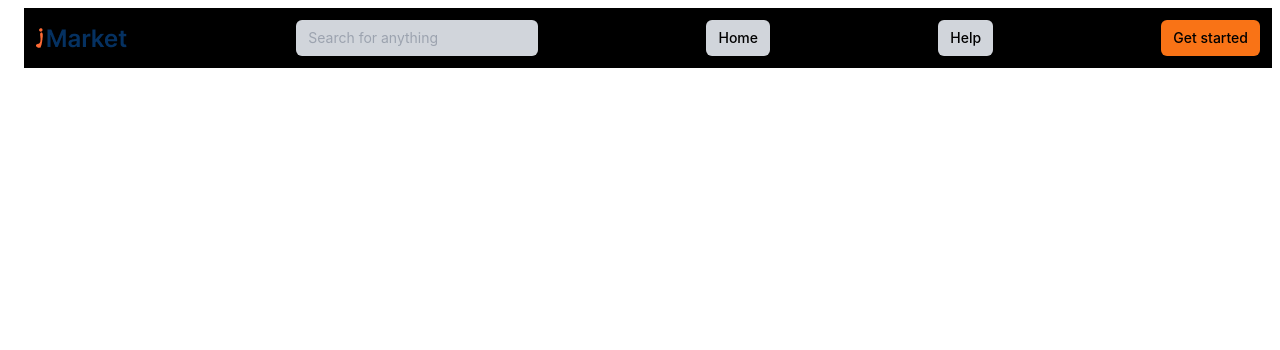
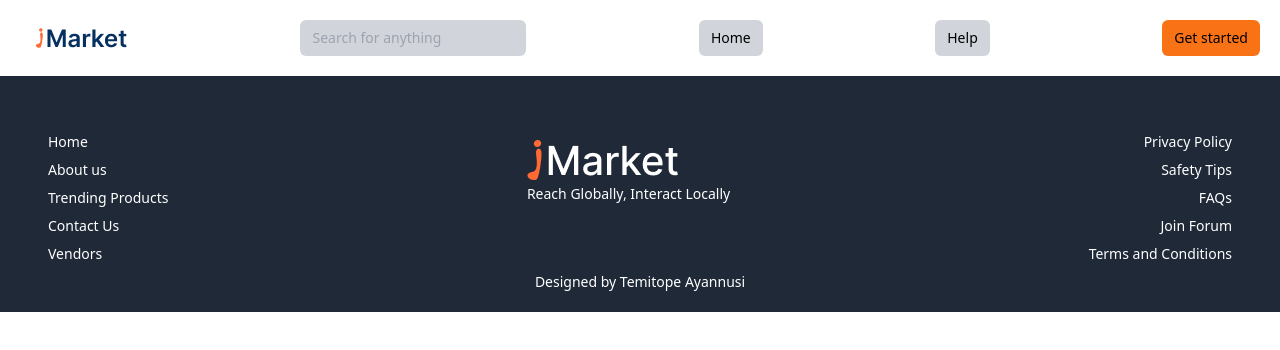
Before and after one commit to Temibobo/IMarket-Project, a React (Create React App) app in the folder imarket-app/: page / in a window 1280 px wide. Shown: the top 350 px of the page. Built offline with nearby package versions, Linux system fonts and the light colour scheme.

Commit message:
Created the Nav,Body and footer, and styled with tailwind css

```diff
--- a/imarket-app/src/App.js
+++ b/imarket-app/src/App.js
@@ -1,10 +1,12 @@
 import React from 'react';
-import Nav from "./Components/Nav";
+import Home from "./Pages/Home";
 
 const App =() =>{
 
   return(
-    <Nav/>
+    <>
+    <Home/>
+    </>
   )
 
 }
--- /dev/null
+++ b/imarket-app/src/Components/Body.js
@@ -0,0 +1,12 @@
+import React from "react";
+
+
+function Body(){
+    return(
+        <></>
+
+    )
+}
+
+
+export default Body;
--- /dev/null
+++ b/imarket-app/src/Components/Foot.js
@@ -0,0 +1,38 @@
+import React from "react";
+import Logo from "../Image/Footerlogo.png";
+
+function Foot(){
+
+    return(
+    <div className=" bg-gray-800 text-white text-sm  px-12 pb-5 pt-5 text-center">
+        <div className="flex h-50 justify-between" >
+            <div className="mt-7">
+                <ul className="text-left" >
+                    <li className="my-2"><a href="#" >Home</a></li>
+                    <li className="my-2"><a href="#" >About us</a></li>
+                    <li className="my-2"><a href="#" >Trending Products</a></li>
+                    <li className="my-2"><a href="#" >Contact Us</a></li>
+                    <li className="my-2"><a href="#" >Vendors</a></li>
+                </ul>
+                </div>
+            <div className="my-10 center">
+                <img src={Logo} alt="Footerlogo"/>
+                <p className="m-0">Reach Globally, Interact Locally</p>
+            </div>
+                <div className="mt-7">
+                <ul className="text-right">
+                    <li className="my-2"><a href="#" >Privacy Policy</a></li>
+                    <li className="my-2"><a href="#" >Safety Tips</a></li>
+                    <li className="my-2"><a href="#" >FAQs</a></li>
+                    <li className="my-2"><a href="#" >Join Forum</a></li>
+                    <li className="my-2"><a href="#" >Terms and Conditions</a></li>
+                </ul>
+            </div>
+        </div>
+
+        <p className="">Designed by Temitope Ayannusi</p>
+    </div>
+    )
+}
+
+export default Foot;
--- a/imarket-app/src/Components/Nav.js
+++ b/imarket-app/src/Components/Nav.js
@@ -5,14 +5,14 @@ import logo from "../Image/logo.png";
 function Nav(){
 
     return(
-        <div class="hidden sm:ml-6 sm:block m-2 p-3 bg-black">
-            <div class="flex justify-between">
+        <div className="hidden sm:ml-6 sm:block m-2 p-3 bg-white">
+            <div className="flex justify-between">
 
                 <img src={logo}/>
-                <input type="text" placeholder="Search for anything" class="bg-gray-300 hover:bg-gray-700 hover:text-white px-3 py-2 rounded-md text-sm font-sm"/>
-                <a href="#" class="bg-gray-300 hover:bg-gray-700 hover:text-white px-3 py-2 rounded-md text-sm font-medium">Home</a>
-                <a href="#" class="bg-gray-300 hover:bg-gray-700 hover:text-white px-3 py-2 rounded-md text-sm font-medium">Help</a>
-                <button class="bg-orange-500 hover:bg-gray-700 hover:text-white px-3 py-2 rounded-md text-sm font-medium">Get started </button>
+                <input type="text" placeholder="Search for anything" className="bg-gray-300 hover:bg-gray-700 hover:text-white px-3 py-2 rounded-md text-sm font-sm"/>
+                <a href="#" className="bg-gray-300 hover:bg-gray-700 hover:text-white px-3 py-2 rounded-md text-sm font-medium">Home</a>
+                <a href="#" className="bg-gray-300 hover:bg-gray-700 hover:text-white px-3 py-2 rounded-md text-sm font-medium">Help</a>
+                <button className="bg-orange-500 hover:bg-gray-700 hover:text-white px-3 py-2 rounded-md text-sm font-medium">Get started </button>
             </div>
         </div>
     )
--- a/imarket-app/src/Pages/Home.js
+++ b/imarket-app/src/Pages/Home.js
@@ -1,17 +1,17 @@
 import React from "react";
 import Nav from "../Components/Nav";
-import footer from "../Components/footer";
+import Foot from "../Components/Foot";
+import Body from "../Components/Body";
 
 
-function Home (){
-
+function Home() {
     return(
-    <div>
-        <Nav/>
-        <Footer/>
-    </div>
-
-)
+           <>
+            <Nav/>
+            <Body/>
+            <Foot/>
+            </>
+    )
 }
 
 export default Home;
--- a/imarket-app/src/index.css
+++ b/imarket-app/src/index.css
@@ -1,17 +1,3 @@
 @tailwind base;
 @tailwind components;
 @tailwind utilities;
-
-body {
-  margin: 0;
-  font-family: -apple-system, BlinkMacSystemFont, 'Segoe UI', 'Roboto', 'Oxygen',
-    'Ubuntu', 'Cantarell', 'Fira Sans', 'Droid Sans', 'Helvetica Neue',
-    sans-serif;
-  -webkit-font-smoothing: antialiased;
-  -moz-osx-font-smoothing: grayscale;
-}
-
-code {
-  font-family: source-code-pro, Menlo, Monaco, Consolas, 'Courier New',
-    monospace;
-}
--- a/imarket-app/src/index.js
+++ b/imarket-app/src/index.js
@@ -3,9 +3,12 @@ import ReactDOM from 'react-dom/client';
 import './index.css';
 import App from './App';
 
+
+
 const root = ReactDOM.createRoot(document.getElementById('root'));
 root.render(
   <React.StrictMode>
     <App />
+
   </React.StrictMode>
 );
```
Also changed, not shown: imarket-app/src/Components/footer.js (deleted), imarket-app/src/Image/Footerlogo.png (added).
